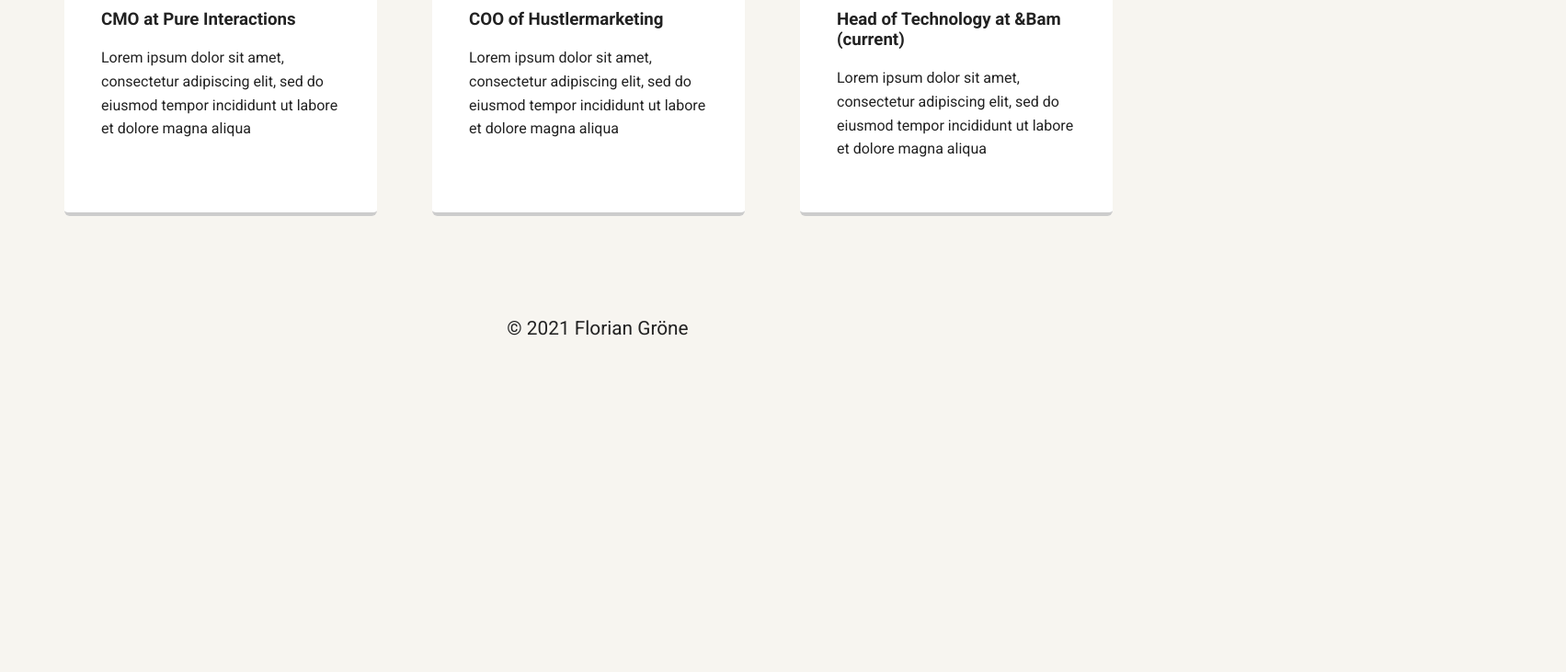
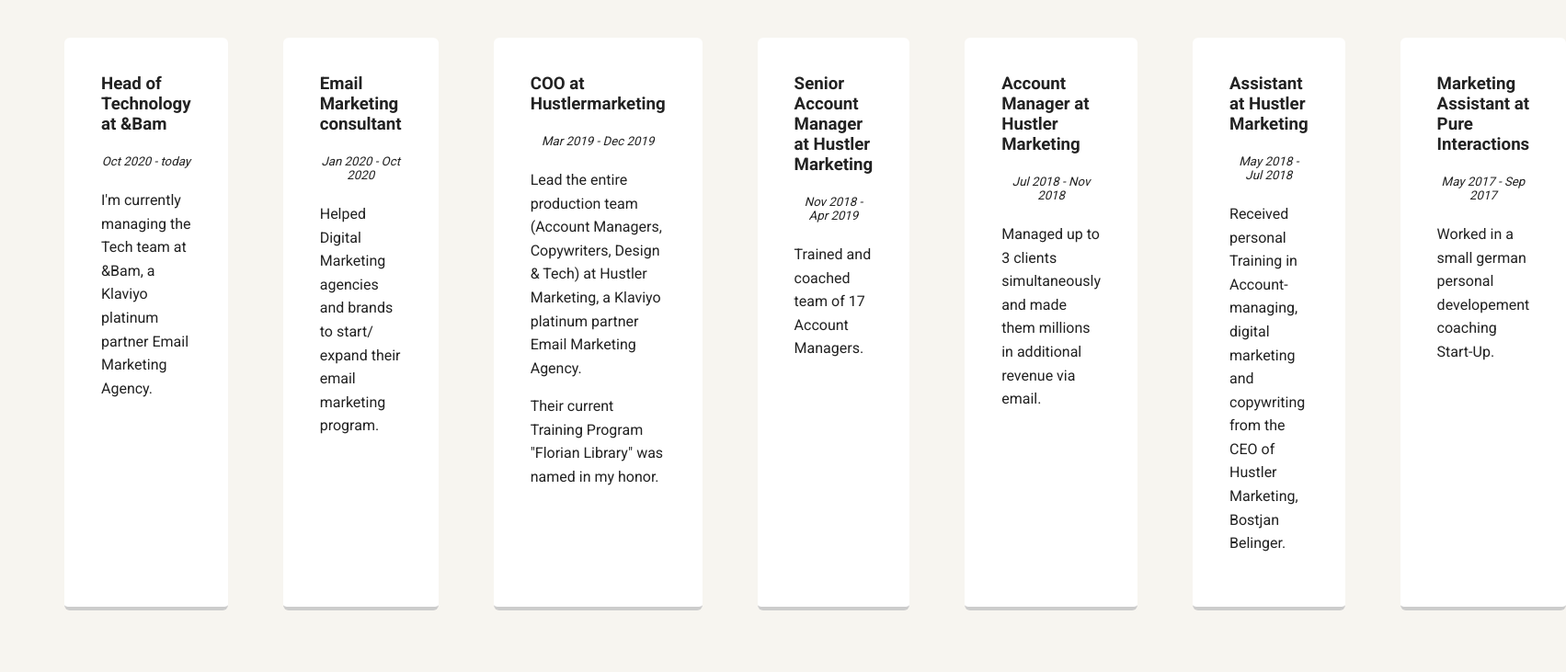
Before and after one commit to florian-bam/Tech-Degree-Project-1, a plain HTML site: page experience.html in a window 1280 px wide. Shown: the part 180-911 px from the top of the page at 92% size, 1703 px wide, since content can reach past the window. Before the commit the page ends 800 px from the top, so only its background shows below. Drawn offline with Linux system fonts and the light colour scheme; a web font is replaced by a local one.

Commit message:
Updated content in experience.html + added hobbies.html
display issue not yet fixed

```diff
--- a/experience.html
+++ b/experience.html
@@ -8,6 +8,7 @@
         <link href="https://fonts.googleapis.com/css?family=Muli%7CRoboto:400,300,500,700,900" rel="stylesheet">
     </head>
     <body>
+        <header id="header-experience">
             <nav class="main-nav">
                 <ul class="nav">
                     <li><a href="https://andbam.co/"><img id="logo" src="images/logo.png" alt="&Bam logo"></a></li>
@@ -16,21 +17,44 @@
                     <li><a href="experience.html" class="right-nav">Experience</a></li>
                 </ul>
             </nav>
-        <header id="header-experience">
             <h1 class="experience-title">My experience</h1>
         </header>
         <main class="flex" id="main-experience">
             <section class="card">
-                <h3>CMO at Pure Interactions</h3>
-                <p>Lorem ipsum dolor sit amet, consectetur adipiscing elit, sed do eiusmod tempor incididunt ut labore et dolore magna aliqua</p>
+                <h3>Head of Technology at &Bam</h3>
+                <h5>Oct 2020 - today</h5>
+                <p>I'm currently managing the Tech team at &Bam, a Klaviyo platinum partner Email Marketing Agency.</p>
             </section>
             <section class="card">
-                <h3>COO of Hustlermarketing</h3>
-                <p>Lorem ipsum dolor sit amet, consectetur adipiscing elit, sed do eiusmod tempor incididunt ut labore et dolore magna aliqua</p>
+                <h3>Email Marketing consultant</h3>
+                <h5>Jan 2020 - Oct 2020</h5>
+                <p>Helped Digital Marketing agencies and brands to start/ expand their email marketing program. </p>
             </section>
             <section class="card">
-                <h3>Head of Technology at &Bam (current) </h3>
-                <p>Lorem ipsum dolor sit amet, consectetur adipiscing elit, sed do eiusmod tempor incididunt ut labore et dolore magna aliqua</p>
+                <h3>COO at Hustlermarketing</h3>
+                <h5>Mar 2019 - Dec 2019</h5>
+                <p>Lead the entire production team (Account Managers, Copywriters, Design & Tech) at Hustler Marketing, a Klaviyo platinum partner Email Marketing Agency.</p>
+                <p>Their current Training Program "Florian Library" was named in my honor.</p>
+            </section>
+            <section class="card">
+                <h3>Senior Account Manager at Hustler Marketing</h3>
+                <h5>Nov 2018 - Apr 2019</h5>
+                <p>Trained and coached team of 17 Account Managers.</p>
+            </section>
+            <section class="card">
+                <h3>Account Manager at Hustler Marketing</h3>
+                <h5>Jul 2018 - Nov 2018</h5>
+                <p>Managed up to 3 clients simultaneously and made them millions in additional revenue via email.</p>
+            </section>
+            <section class="card">
+                <h3>Assistant at Hustler Marketing</h3>
+                <h5>May 2018 - Jul 2018</h5>
+                <p><p>Received personal Training in Account-managing, digital marketing and copywriting from the CEO of Hustler Marketing, Bostjan Belinger.</p></p>
+            </section>
+            <section class="card">
+                <h3>Marketing Assistant at Pure Interactions</h3>
+                <h5>May 2017 - Sep 2017</h5>
+                <p>Worked in a small german personal developement coaching Start-Up. </p>
             </section>
         </main>
         <footer>
--- a/styles.css
+++ b/styles.css
@@ -58,33 +58,11 @@ a:hover {
 .nav a:hover {
   color: white
 }
-/* Florian start */
-#logo {
-  width: 70px;
-  height: auto;
-  border-radius: 50%;
-  position:fixed;
-  display: block;
-  margin-top: -18px;
-  padding: 4px;
-  text-align: center;
-  transition: all 0.5s;
-}
-#logo:hover {
-  transform: scale(1.2);
-}
-.right-nav {
-  padding-right: -20px;
-}
-
-/* Florian end */
-
 header {
   text-align: center;
   background: url('images/Alicantenyawebb\ \(1\).png') no-repeat top center ;
   background-size: cover;
   overflow: hidden;
-  /* padding-top: 60px; */
 }
 header {
   line-height: 1.5;
@@ -192,7 +170,24 @@ a.social:hover {
 .clearfix {
   clear: both;
 }
-/* Added by Florian */
+/* Florian start */
+#logo {
+  width: 70px;
+  height: auto;
+  border-radius: 50%;
+  position:fixed;
+  display: block;
+  margin-top: -18px;
+  padding: 4px;
+  text-align: center;
+  transition: all 0.5s;
+}
+#logo:hover {
+  transform: scale(1.2);
+}
+.right-nav {
+  padding-right: -20px;
+}
 .my-experience {
   text-align: left;
   padding-left: 15px;
@@ -208,7 +203,7 @@ a.social:hover {
   display: inline-block;
   text-align: center;
   top: auto;
-  padding-top: 30px;
+  padding-top: 100px;
 }
 
 #main-experience {
@@ -219,6 +214,13 @@ a.social:hover {
   background: none;
   min-height: 0px;
 }
+h5 {
+  text-align:center;
+  font-style: italic;
+  font-weight: normal;
+}
+
+/* Florian end */
 
 /* Styles for larger screens */
 @media screen and (min-width: 720px) {
```
Also changed, not shown: hobbies.html (added, +40 -0 lines). Lines whose indentation alone changed are shown as unchanged.
